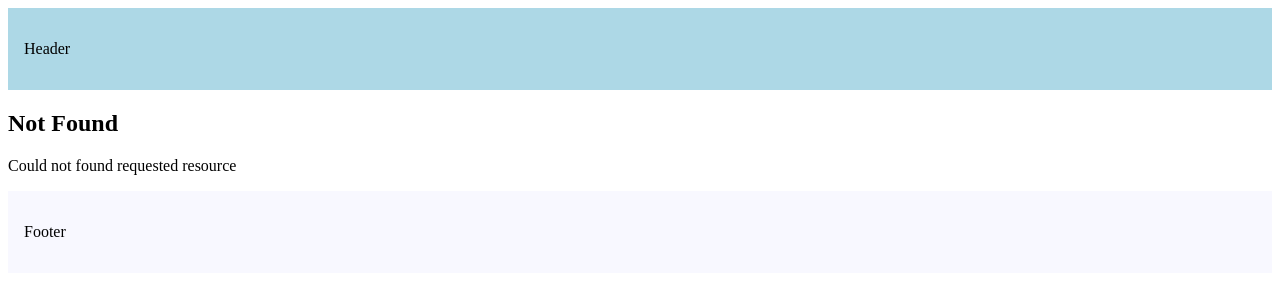
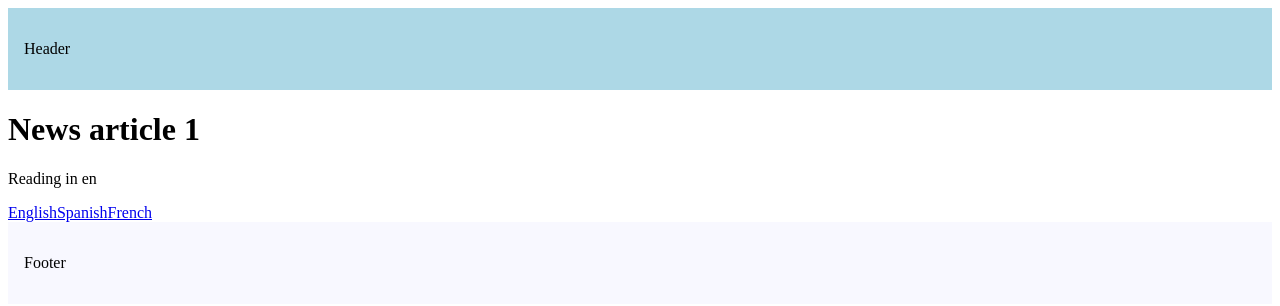
Before and after one commit to Vasant-Mestry-11/next-js-revision-codevolution, a Next.js app: page /articles/1 in a window 1280 px wide. Before the commit this address had no page. Shown: the top 306 px of the page. Built offline with nearby package versions, Linux system fonts and the light colour scheme.

Commit message:
:zap: :art: params and searchParams

```diff
--- /dev/null
+++ b/src/app/articles/[articleId]/page.tsx
@@ -0,0 +1,26 @@
+import Link from "next/link";
+
+export default async function NewsArticle({
+  params,
+  searchParams,
+}: {
+  params: Promise<{ articleId: string }>;
+  searchParams: Promise<{ lang?: "en" | "es" | "fr" }>;
+}) {
+  const { articleId } = await params;
+  const { lang = "en" } = await searchParams;
+
+  return (
+    <div>
+      <h1>News article {articleId}</h1>
+
+      <p>Reading in {lang}</p>
+
+      <div>
+        <Link href={`/articles/${articleId}?lang=en`}>English</Link>
+        <Link href={`/articles/${articleId}?lang=es`}>Spanish</Link>
+        <Link href={`/articles/${articleId}?lang=fr`}>French</Link>
+      </div>
+    </div>
+  );
+}
--- a/src/app/page.tsx
+++ b/src/app/page.tsx
@@ -8,6 +8,11 @@
       <div>
         <Link href="/blog">Blog</Link>
         <Link href="/products">Products</Link>
+
+        <br />
+
+        <Link href="/articles/breaking-news-123?lang=en">Read in English</Link>
+        <Link href="/articles/breaking-news-123?lang=fr">Read in French</Link>
       </div>
     </div>
   );
```
